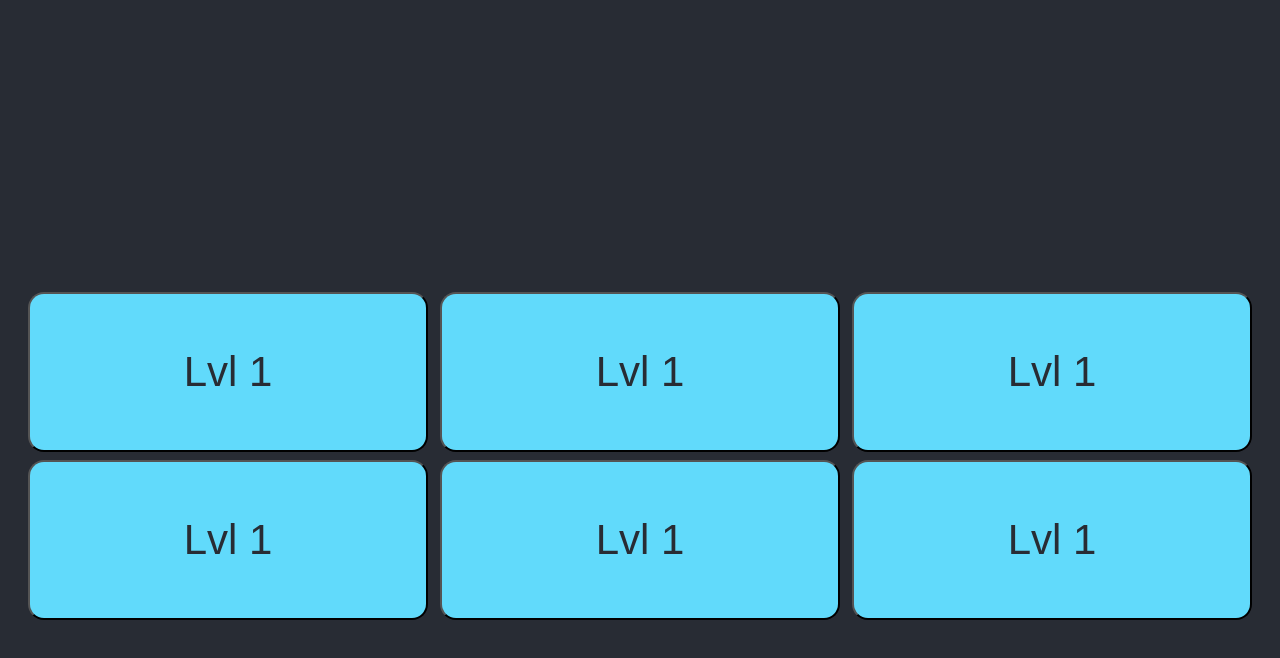
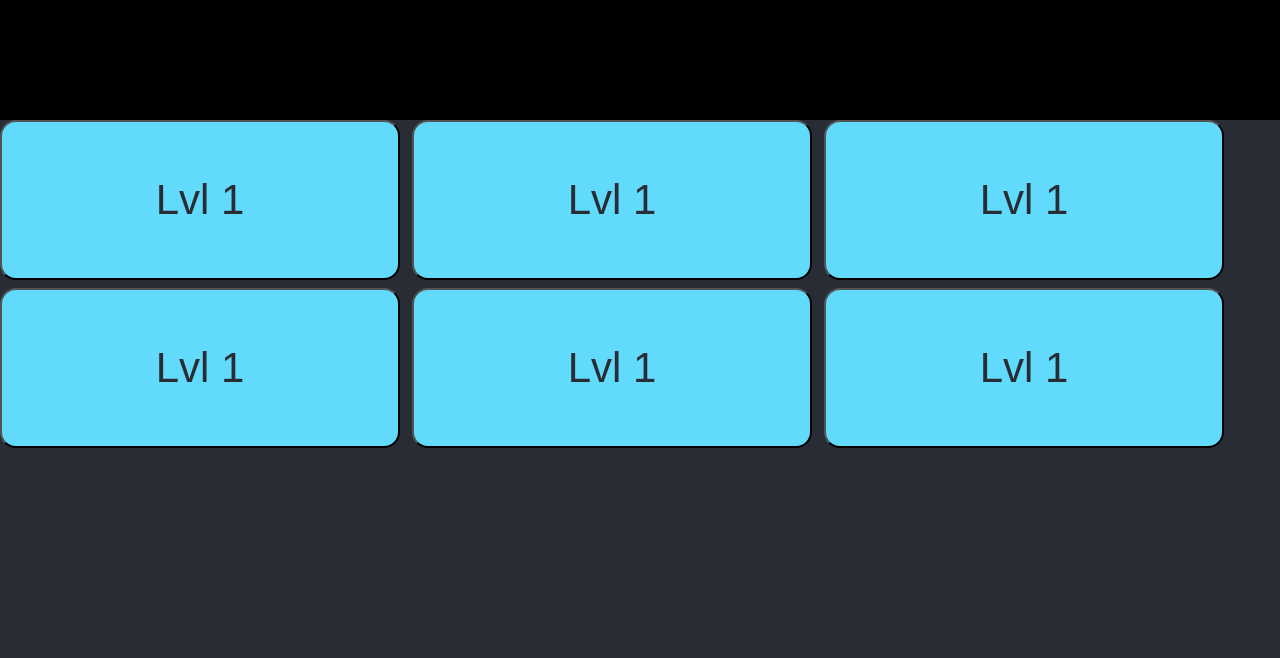
Before and after one commit to fishyFrogFace/08_TFB_INN, a React (Create React App) app: page / in a window 1280 px wide. Shown: the top 658 px of the page. Built offline with nearby package versions, Linux system fonts and the light colour scheme.

Commit message:
Fix tests and more styling

```diff
--- a/src/App.css
+++ b/src/App.css
@@ -7,7 +7,7 @@ body {
   background-color: black;
 }
 
-.main {
+.questionContainer {
   min-height: 100vh;
   text-align: center;
   display: flex;
--- a/src/examination/Examination.tsx
+++ b/src/examination/Examination.tsx
@@ -26,9 +26,9 @@ const Examination: React.FC<{}> = props => {
   const [currentQuestion, setCurrentQuestion] = useState(0);
 
   return (
-    <div className="outer">
+    <div className="main">
       <NavBar />
-      <div className='main'>
+      <div className='questionContainer'>
         {pages[currentQuestion]}
       </div>
     </div>
```
Also changed, not shown: 2 other files (tests, documents, lock files or other folders).
